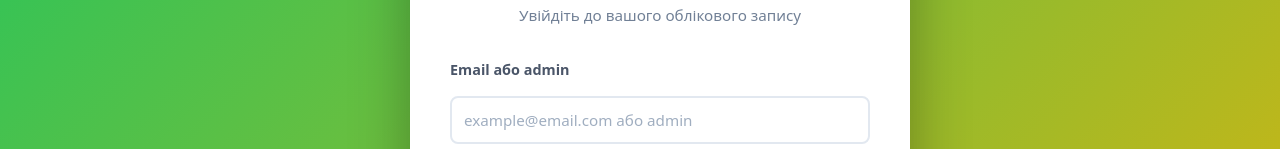
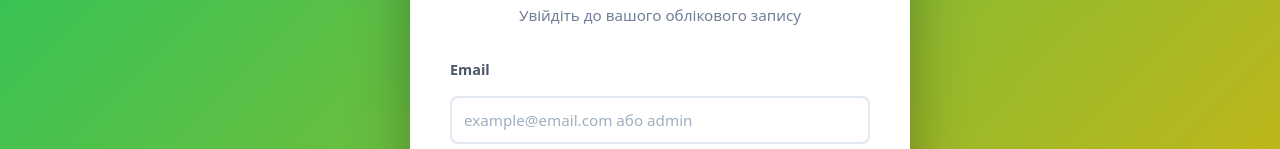
Before and after one commit to Wh1teL0rd/PunkSchool, a React app in the folder frontend/: page /login in a window 1280 px wide. Shown: the part 245-394 px from the top of the page. Built offline with nearby package versions, Linux system fonts and the light colour scheme; no server answers; the HTML template or start-up script is replaced by a standard one.

Commit message:
minor fixes

```diff
--- a/frontend/src/pages/Login.jsx
+++ b/frontend/src/pages/Login.jsx
@@ -44,7 +44,7 @@
     try {
       const emailValue = formData.email.trim();
       if (!isAdminShortcut(emailValue) && !isValidEmail(emailValue)) {
-        setError('Введіть коректний email або слово \"admin\"');
+        setError('Не правильний email або пароль');
         setLoading(false);
         return;
       }
@@ -109,7 +109,7 @@
 
         <form onSubmit={handleSubmit} className="login-form">
           <div className="form-group">
-            <label htmlFor="email">Email або admin</label>
+            <label htmlFor="email">Email</label>
             <input
               type="text"
               id="email"
```
Also changed, not shown: 2 other files (tests, documents, lock files or other folders).
